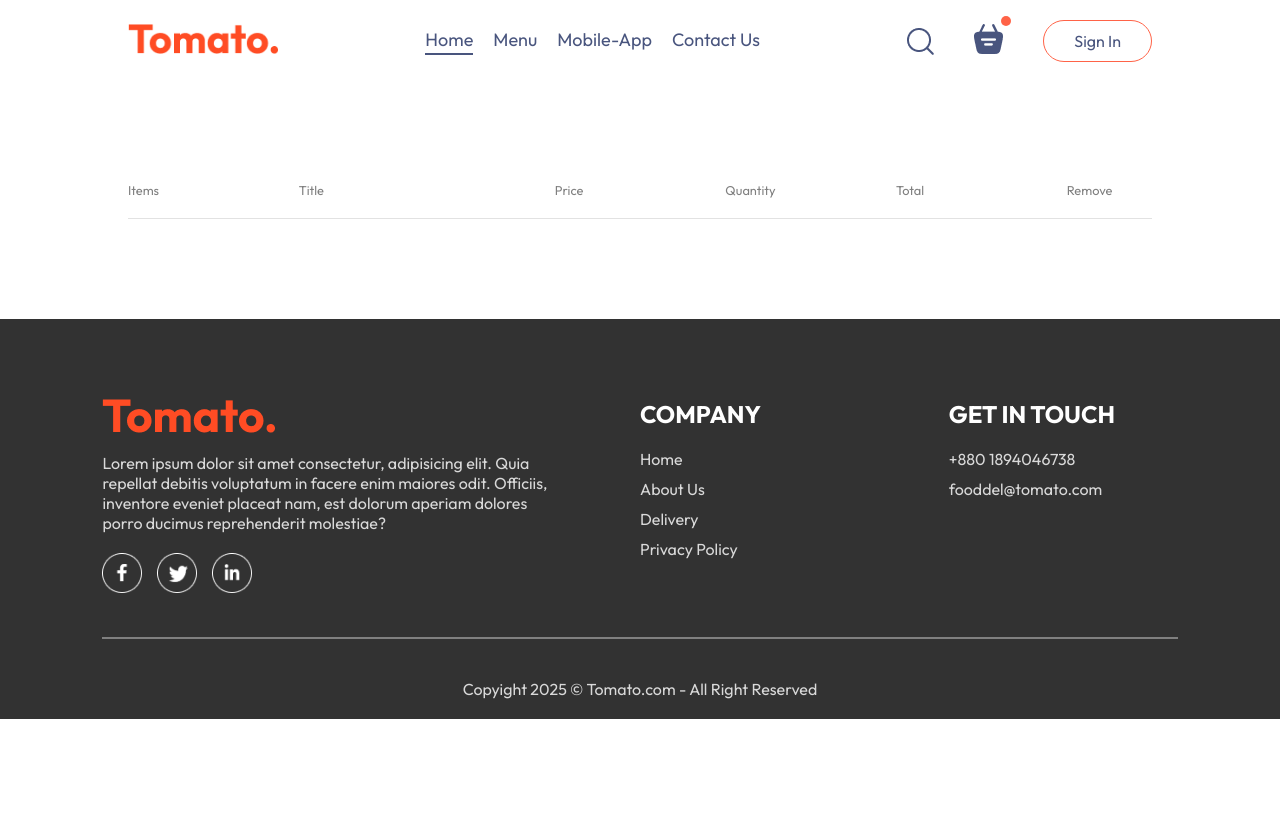
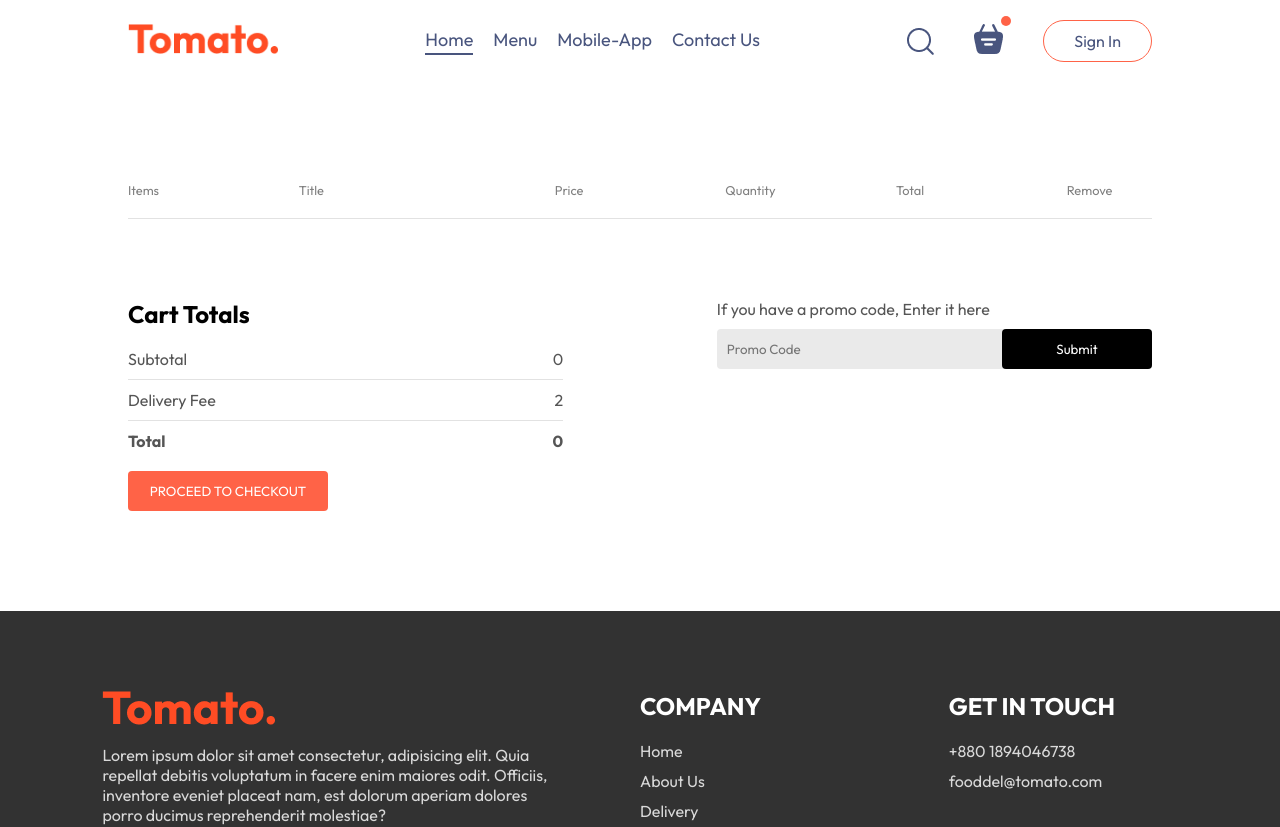
Before and after one commit to Ahmad-Maimun/Food-Del, a React (Vite) app in the folder front-end/: page /cart in a window 1280 px wide. Shown: the top 827 px of the page. Before the commit the page ends 800 px from the top, so only its background shows below. Built offline with nearby package versions, Linux system fonts and the light colour scheme.

Commit message:
Cart Page Bottom Design Done

```diff
--- a/front-end/src/pages/Cart/Cart.css
+++ b/front-end/src/pages/Cart/Cart.css
@@ -23,3 +23,60 @@
 .cart-items-item .cross {
   cursor: pointer;
 }
+.cart-bottom {
+  margin-top: 80px;
+  display: flex;
+  justify-content: space-between;
+  gap: max(12vw, 20px);
+}
+.cart-total {
+  flex: 1;
+  display: flex;
+  flex-direction: column;
+  gap: 20px;
+}
+.cart-total-details {
+  display: flex;
+  justify-content: space-between;
+  color: #555;
+}
+.cart-total hr {
+  margin: 10px 0;
+}
+.cart-total button {
+  border: none;
+  color: white;
+  background-color: tomato;
+  width: max(15vw, 200px);
+  padding: 12px 0;
+  border-radius: 4px;
+  cursor: pointer;
+}
+.cart-promocode {
+  flex: 1;
+}
+.cart-promocode p {
+  color: #555;
+}
+.cart-promocode-input {
+  margin-top: 10px;
+  display: flex;
+  justify-content: space-between;
+  align-items: center;
+  background-color: #eaeaea;
+  border-radius: 4px;
+}
+.cart-promocode-input input {
+  background: transparent;
+  border: none;
+  outline: none;
+  padding-left: 10px;
+}
+.cart-promocode-input button {
+  width: max(10vw, 150px);
+  padding: 12px 5px;
+  background-color: black;
+  border: none;
+  color: white;
+  border-radius: 4px;
+}
--- a/front-end/src/pages/Cart/Cart.jsx
+++ b/front-end/src/pages/Cart/Cart.jsx
@@ -24,10 +24,12 @@
                 <div className="cart-items-title cart-items-item">
                   <img src={item.image} alt="" />
                   <p>{item.name}</p>
-                  <p>{item.price}</p>
+                  <p>${item.price}</p>
                   <p>{cartItems[item.id]}</p>
-                  <p>{item.price * cartItems[item.id]}</p>
-                  <p className="cross">x</p>
+                  <p>${item.price * cartItems[item.id]}</p>
+                  <p onClick={() => removeFromCart(item.id)} className="cross">
+                    x
+                  </p>
                 </div>
                 <hr />
               </div>
@@ -35,6 +37,37 @@
           }
         })}
       </div>
+      <div className="cart-bottom">
+        <div className="cart-total">
+          <h2>Cart Totals</h2>
+          <div>
+            <div className="cart-total-details">
+              <p>Subtotal</p>
+              <p>{0}</p>
+            </div>
+            <hr />
+            <div className="cart-total-details">
+              <p>Delivery Fee</p>
+              <p>{2}</p>
+            </div>
+            <hr />
+            <div className="cart-total-details">
+              <b>Total</b>
+              <b>{0}</b>
+            </div>
+          </div>
+          <button>PROCEED TO CHECKOUT</button>
+        </div>
+        <div className="cart-promocode">
+          <div>
+            <p>If you have a promo code, Enter it here</p>
+            <div className="cart-promocode-input">
+              <input type="text" placeholder="Promo Code" />
+              <button>Submit</button>
+            </div>
+          </div>
+        </div>
+      </div>
     </div>
   );
 }
```
